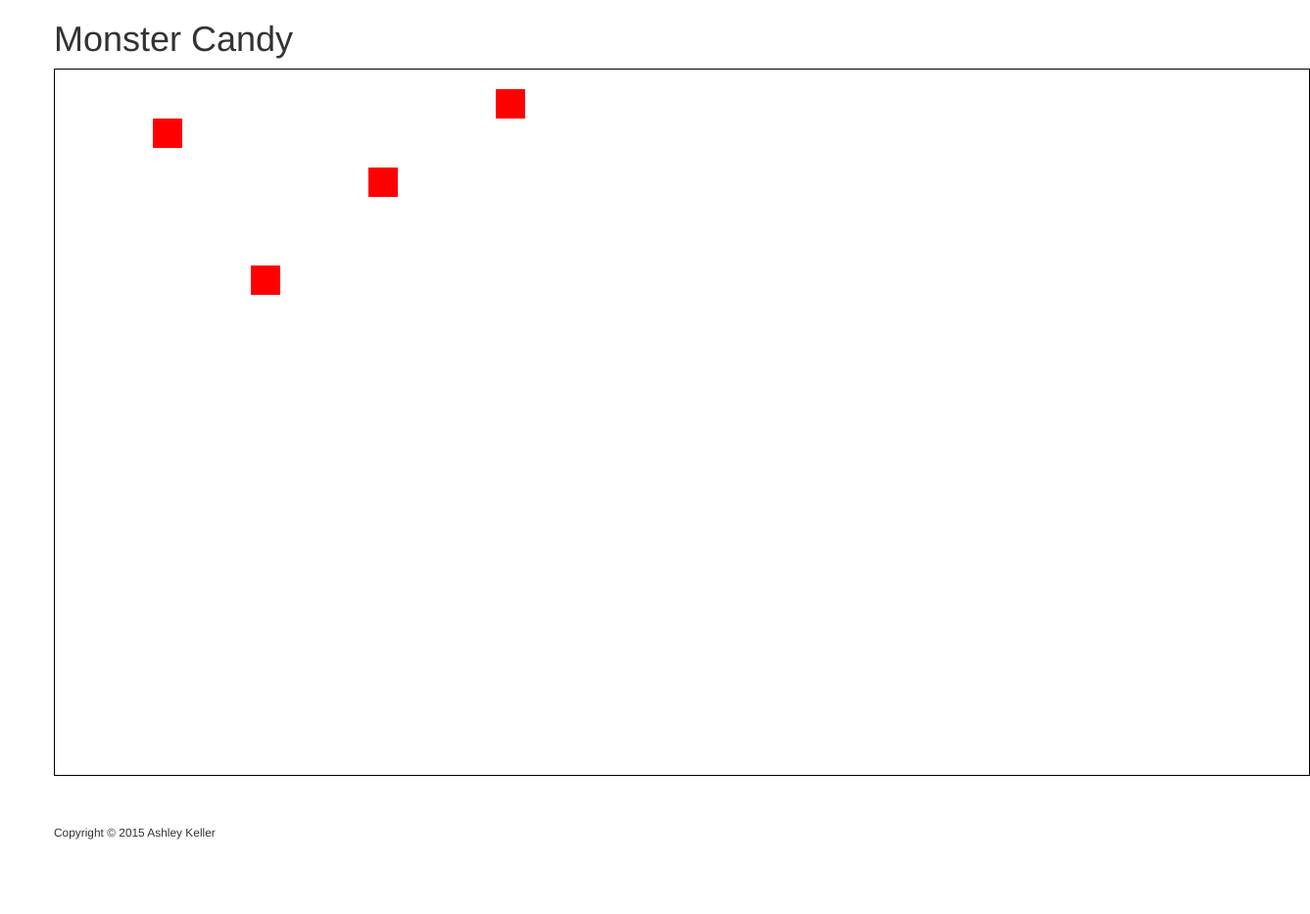
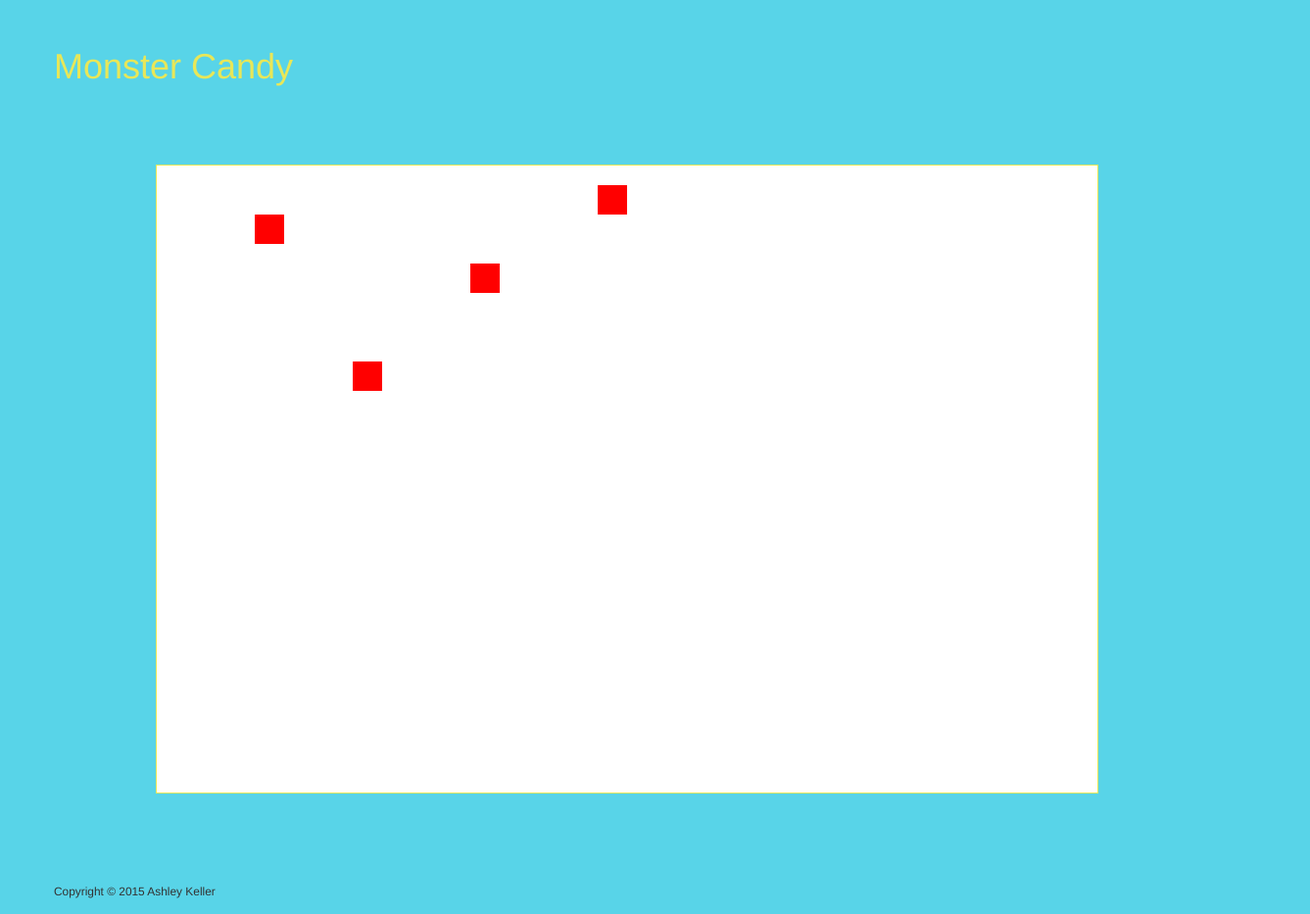
Before and after one commit to Sulaiman001/monster-candy, a website: page index.html in a window 1280 px wide. Shown: the whole page at 98% size, 1337 px wide, since content can reach past the window. Before the commit the page ends 873 px from the top, so only its background shows below. Drawn offline with Linux system fonts and the light colour scheme.

Commit message:
Minor css and style tweaks, adding colours

```diff
--- a/css/src/main.scss
+++ b/css/src/main.scss
@@ -10,8 +10,22 @@
 /* Base styles
    ========================================================================== */
 
+body {
+    background: $blue;
+}
+
+header {
+    padding: 2em 0;
+}
+
 canvas {
-    border: 1px solid #000;
+    border: 1px solid $yellow;
+    background: #fff;
+}
+
+main .row {
+    text-align: center;
+    padding: 3em 0;
 }
 
 footer {
--- a/css/src/modules/_colours.scss
+++ b/css/src/modules/_colours.scss
@@ -0,0 +1,5 @@
+$purple: #6960FF;
+$blue: #58D4E8;
+$green: #6DFF84;
+$yellow: #E8E758;
+$orange: #FFC763;
--- a/css/src/partials/_typography.scss
+++ b/css/src/partials/_typography.scss
@@ -0,0 +1,3 @@
+h1 {
+    color: $yellow;
+}
--- a/index.html
+++ b/index.html
@@ -18,11 +18,11 @@
         </div>
     </header>
 
-    <div class="container">
+    <main class="container">
         <div class="row">
-            <canvas id="myCanvas" width="1280" height="720"></canvas>
+            <canvas id="myCanvas" width="960" height="640"></canvas>
         </div>
-    </div>
+    </main>
 
     <footer class="container" role="contentinfo">
         <div class="row">
```
Also changed, not shown: css/dist/main.css.
